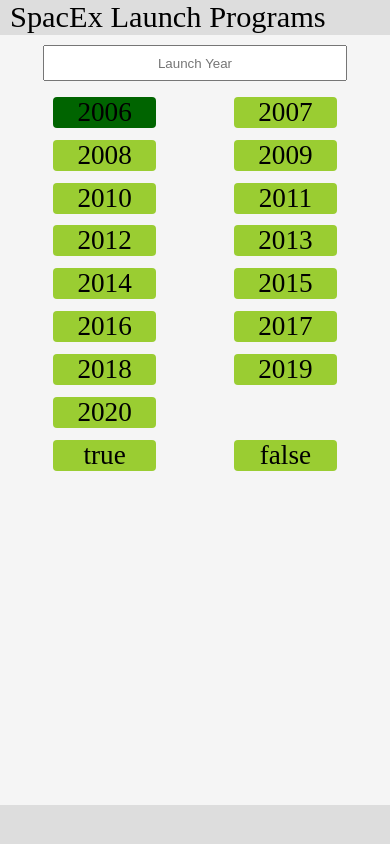
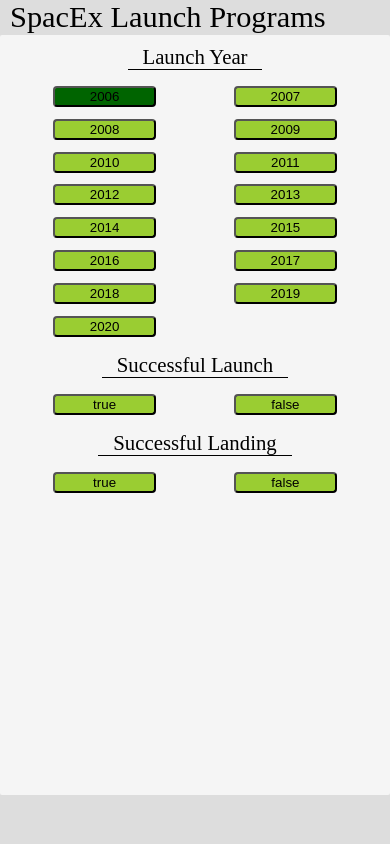
Before and after one commit to rohitanand11/spaceX_cs, a React (Create React App) app: page / in a window 390 px wide. Built offline with nearby package versions, Linux system fonts and the light colour scheme.

Commit message:
made a reusable component buttonsTray.
    - made the filter component responsive.
    - captured the launch and land filter in states.

```diff
--- a/src/App/App.js
+++ b/src/App/App.js
@@ -1,4 +1,4 @@
-import React,{useState} from "react";
+import React, { useState } from "react";
 
 import Header from "../components/header/Header";
 import Filters from "../components/filters/Filters";
@@ -22,24 +22,42 @@ const LAUNCH_YEARS = [
   2019,
   2020,
 ];
+const LAUNCH_STATUS = ['true', 'false'];
 
 function App() {
-
-  const [year,setYear] = useState(2006);
+  const [year, setYear] = useState(2006);
+  const [successfulLaunch, setSuccessfulLaunch] = useState(null);
+  const [successfulLand, setSuccessfulLand] = useState(null);
 
   const updateYear = (pYear) => {
     setYear(pYear);
   };
 
+  const updateStatusLaunch = (pStatus) => {
+    setSuccessfulLaunch(pStatus);
+  };
+
+  const updateStatusLand = (pStatus) => {
+    setSuccessfulLand(pStatus);
+  };
+
   return (
     <div className={classes.App}>
-
       <Header BrandName={BRAND_NAME} />
 
       <main>
-        <Filters launch_years={LAUNCH_YEARS} updateYear={updateYear} selectedYear={year} />
+        <Filters
+          launch_years={LAUNCH_YEARS}
+          updateYear={updateYear}
+          selectedYear={year}
+          success_launch={LAUNCH_STATUS}
+          updateStatusLaunch={updateStatusLaunch}
+          selectedStatusLaunch={successfulLaunch}
+          success_land = {LAUNCH_STATUS}
+          updateStatusLand = {updateStatusLand}
+          selectedStatusLand={successfulLand}
+        />
       </main>
-
     </div>
   );
 }
--- a/src/components/buttonsTray/ButtonsTray.js
+++ b/src/components/buttonsTray/ButtonsTray.js
@@ -1,12 +1,37 @@
-import React from 'react';
-import Classes from './ButtonsTray.module.scss';
+import React from "react";
+import Classes from "./ButtonsTray.module.scss";
 
-const ButtonsTray = ({})=>{
-    return (
-        <div className={Classes.ButtonsTray}>
-
-        </div>
-    );
-}
+const ButtonsTray = ({ filterName,buttonsValues, updateFocused, selectedBUtton }) => {
+  const displayButtons = () => {
+    if (buttonsValues) {
+      return buttonsValues.map((elem) => {
+        return elem === selectedBUtton ? (
+          <button
+            key={elem}
+            className={Classes.Button}
+            style={{ backgroundColor: "darkgreen" }}
+            onClick={() => updateFocused(elem)}
+          >
+            {elem}
+          </button>
+        ) : (
+          <button
+            key={elem}
+            className={Classes.Button}
+            onClick={() => updateFocused(elem)}
+          >
+            {elem}
+          </button>
+        );
+      });
+    }
+  };
+  return (
+    <div className={Classes.ButtonsTray}>
+        <div className={Classes.filterName}>{filterName}</div>
+      <div className={Classes.Buttons}>{displayButtons()}</div>
+    </div>
+  );
+};
 
 export default ButtonsTray;
--- a/src/components/buttonsTray/ButtonsTray.module.scss
+++ b/src/components/buttonsTray/ButtonsTray.module.scss
@@ -0,0 +1,42 @@
+.ButtonsTray{
+    // padding-left: 12%;
+    // padding-right: 12%;
+    width: 100%;
+    display: flex;
+    flex-direction: column;
+    justify-content: space-evenly;
+    align-items: center;
+
+    .filterName{
+        padding-left:5%;
+        padding-right:5%;
+        display: flex;
+        justify-content: center;
+        align-items: center;
+        text-align: center;
+        font-size: 1.3rem;
+        border-bottom: 1px solid black;
+        // font-weight: bold;
+    }
+
+    .Buttons{
+
+        width: 100%;
+        padding-top:10px;
+        padding-bottom:10px;
+        display: flex;
+        flex-direction: row;
+        justify-content: space-between;
+        align-items: center;
+        flex-wrap: wrap;
+
+        .Button{
+            margin:2%;
+            width: 35%;
+            text-align: center;
+            border-radius: 4px;
+            background-color: yellowgreen;
+        }
+
+    }
+}
--- a/src/components/filters/Filters.js
+++ b/src/components/filters/Filters.js
@@ -1,19 +1,46 @@
 import React from "react";
 
-import LaunchYear from "./launch_year/LaunchYear";
-import SuccessfulLaunch from "./successful_launch/SuccessfulLaunch";
+// import LaunchYear from "./launch_year/LaunchYear";
+// import SuccessfulLaunch from "./successful_launch/SuccessfulLaunch";
+import ButtonsTray from "../buttonsTray/ButtonsTray";
 import Classes from "./Filters.module.scss";
 
-const Filter = ({ launch_years, updateYear ,selectedYear}) => {
+const Filter = ({
+  launch_years,
+  updateYear,
+  selectedYear,
+  success_launch,
+  updateStatusLaunch,
+  selectedStatusLaunch,
+  success_land,
+  updateStatusLand,
+  selectedStatusLand,
+}) => {
   return (
     <div className={Classes.Filter}>
-
-        {/* 1)for launch year */}
-        <LaunchYear launch_years={launch_years} updateYear={updateYear} selectedYear={selectedYear}/>
-
+      {/* 1)for launch year */}
+      {/* <LaunchYear launch_years={launch_years} updateYear={updateYear} selectedYear={selectedYear}/> */}
+      <ButtonsTray
+        filterName = "Launch Year"
+        buttonsValues={launch_years}
+        updateFocused={updateYear}
+        selectedBUtton={selectedYear}
+      />
 
       {/* 2)for successful launch */}
-      <SuccessfulLaunch />
+      {/* <ButtonsTray buttonsValues={launch_years} updateFocused={updateYear} selectedBUtton={selectedYear}/> */}
+      <ButtonsTray
+        filterName = "Successful Launch"
+        buttonsValues={success_launch}
+        updateFocused={updateStatusLaunch}
+        selectedBUtton={selectedStatusLaunch}
+      />
+      <ButtonsTray
+        filterName = "Successful Landing"
+        buttonsValues={success_land}
+        updateFocused={updateStatusLand}
+        selectedBUtton={selectedStatusLand}
+      />
 
       {/* 3)for successful landing */}
       {/* <SuccessfulLanding />  */}
--- a/src/components/filters/Filters.module.scss
+++ b/src/components/filters/Filters.module.scss
@@ -1,10 +1,28 @@
 .Filter{
+    max-width: 499px;
     min-height:90vh;
     padding-top: 10px;
+    padding-left:12%;
+    padding-right:12%;
     background-color: whitesmoke;
     display: flex;
     flex-direction: column;
     justify-content: flex-start;
     align-items: center;
     font-size: 1.7rem;
+    box-sizing: border-box;
+    border-radius: 2px;
 }
+
+@media only screen and (min-width: 499px) {
+    .Filter {
+        width:300px;
+        padding-left: 0;
+        padding-right: 0%;
+        min-height:70vh;
+        height:70vh;
+        justify-content: space-between;
+        padding-bottom: 5%;
+    }
+
+}
```
